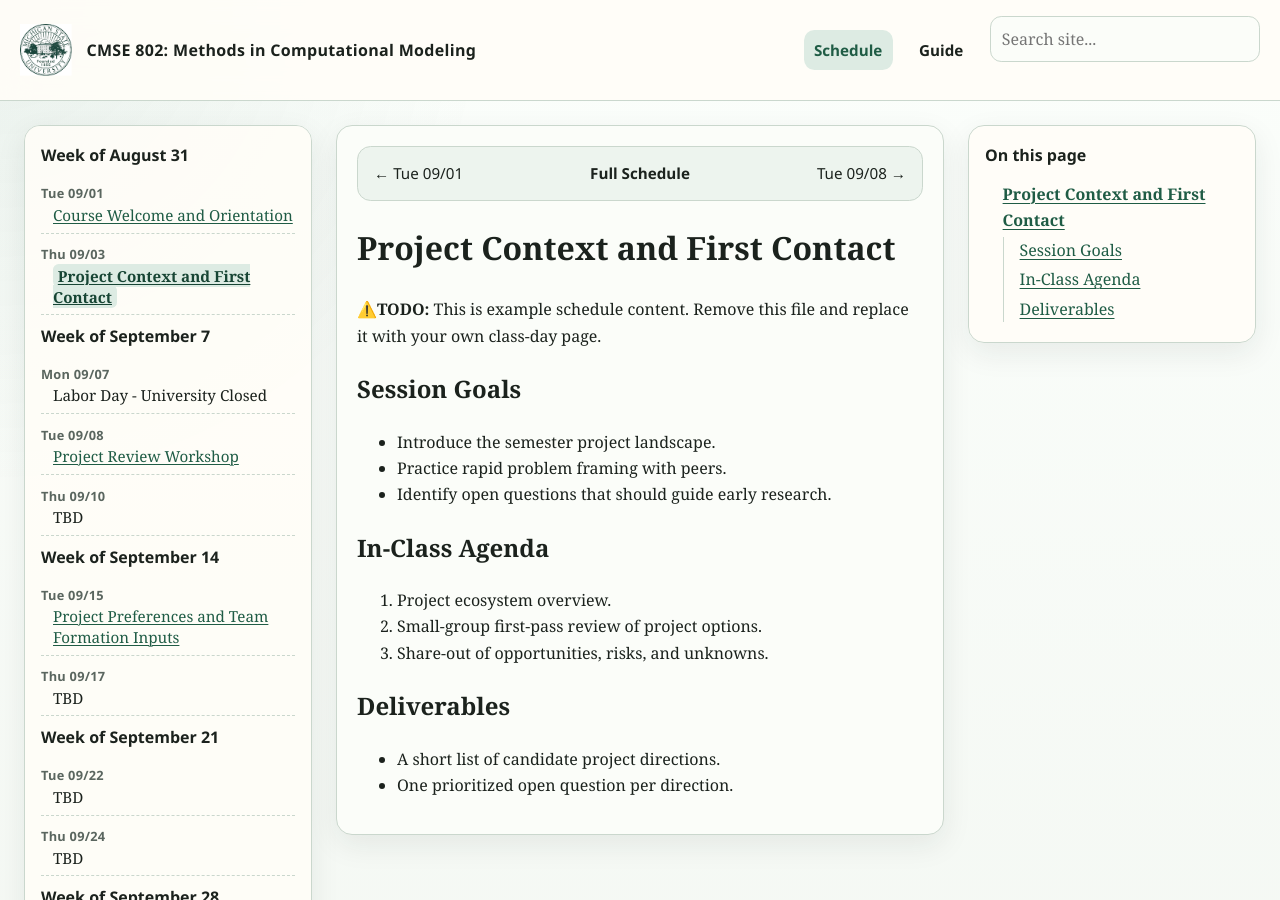
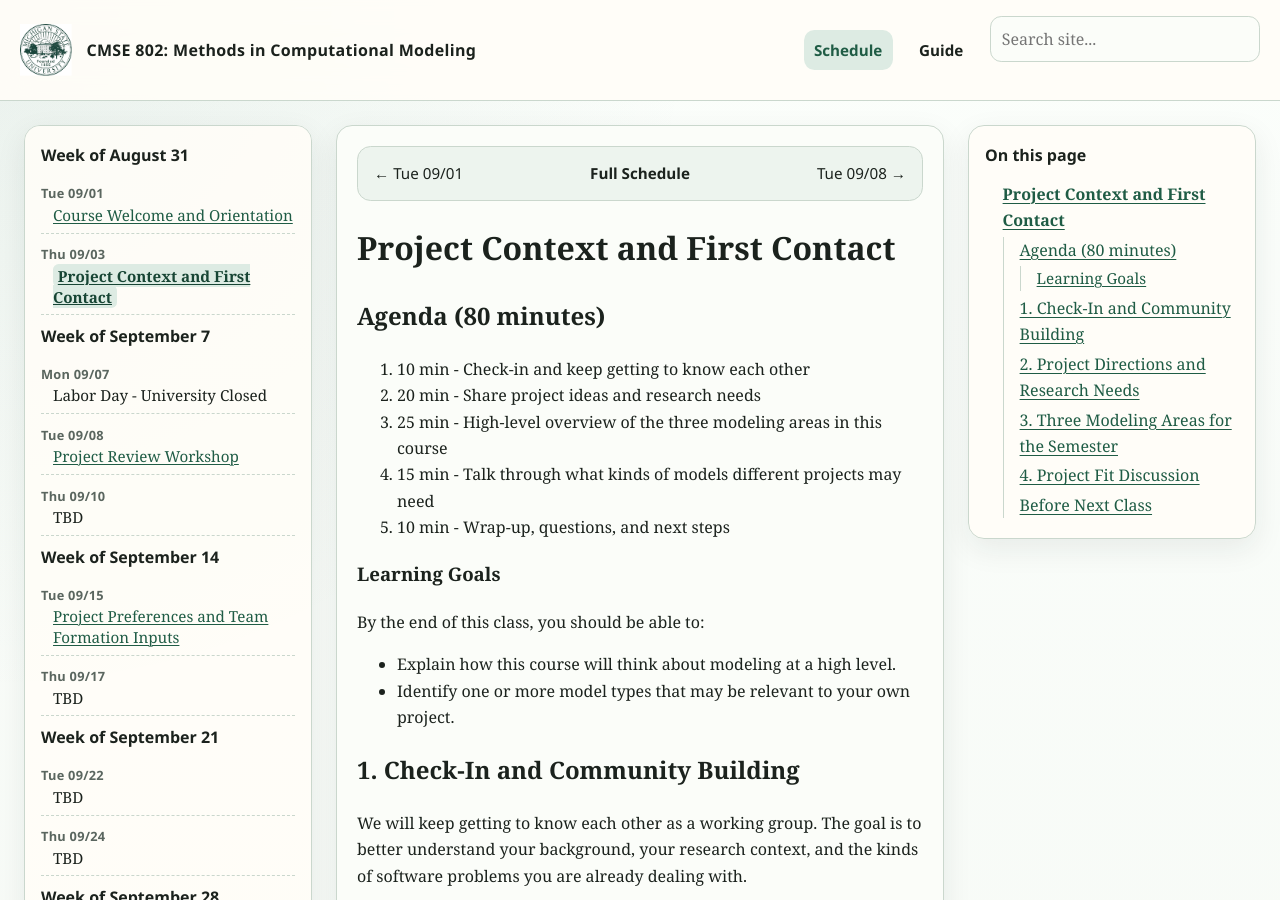
Before and after one commit to msu-cmse-courses/cmse802-FS26, a Jekyll site: the page built from Schedule/02-class-project-first-contact.md, in a window 1280 px wide and 900 px high. Built offline with Jekyll 4.4.1, drawn with Linux system fonts in a browser that asks for light colours; our own code applies the rules of GitHub Pages for plain Markdown files; some of the changed text lies outside the part shown.

```diff
--- a/Schedule/02-class-project-first-contact.md
+++ b/Schedule/02-class-project-first-contact.md
@@ -1,25 +1,47 @@
 ---
 layout: schedule
-title: "Project Context and First Contact"
-mode: "schedule"
 ---
 # Project Context and First Contact
 
-**⚠️TODO:** This is example schedule content. Remove this file and replace it with your own class-day page.
+## Agenda (80 minutes)
 
-## Session Goals
+1. 10 min - Check-in and keep getting to know each other
+2. 20 min - Share project ideas and research needs
+3. 25 min - High-level overview of the three modeling areas in this course
+4. 15 min - Talk through what kinds of models different projects may need
+5. 10 min - Wrap-up, questions, and next steps
 
-- Introduce the semester project landscape.
-- Practice rapid problem framing with peers.
-- Identify open questions that should guide early research.
+### Learning Goals
 
-## In-Class Agenda
+By the end of this class, you should be able to:
 
-1. Project ecosystem overview.
-2. Small-group first-pass review of project options.
-3. Share-out of opportunities, risks, and unknowns.
+- Explain how this course will think about modeling at a high level.
+- Identify one or more model types that may be relevant to your own project.
 
-## Deliverables
+## 1. Check-In and Community Building
 
-- A short list of candidate project directions.
-- One prioritized open question per direction.
+We will keep getting to know each other as a working group. The goal is to better understand your background, your research context, and the kinds of software problems you are already dealing with.
+
+## 2. Project Directions and Research Needs
+
+Come ready to briefly describe a project idea, research question, or software problem that you think this course might support. We will use this discussion to see where people are starting, what kinds of help may overlap across projects, and what kinds of examples or tools may be worth bringing into class later.
+
+## 3. Three Modeling Areas for the Semester
+
+This course will organize much of the semester around three broad modeling areas:
+
+- Physical models
+- Analytical models
+- Data-driven models
+
+The goal is not to force every project into the same path. Instead, we will use these categories as a simple way to think about the kinds of problems you are trying to solve and the kinds of tools that may be useful.
+
+## 4. Project Fit Discussion
+
+We will talk through the kinds of models that may make sense for different student projects. Some projects may already lean clearly toward one area. Others may need a mix, or may still be too early to classify. That is fine. The point is to meet projects where they are and use that discussion to decide what kinds of tools, examples, or in-class activities will be most useful this semester.
+
+## Before Next Class
+
+- Write down your current best project idea or research software direction.
+- Note which of the three modeling areas seems closest to your work right now.
+- Bring one question about tools, workflow, or project scope to the next class.
--- a/_config.yml
+++ b/_config.yml
@@ -2,7 +2,7 @@ theme: jekyll-theme-minimal
 title: "CMSE 802: Methods in Computational Modeling"
 description: "This course introduces students to the principles and practices of computational modeling in scientific research. Students will learn to develop, analyze, and validate models across various domains, including analytical, physical, and data-driven approaches. The course emphasizes reproducibility, software engineering best practices, and the integration of generative AI tools in scientific workflows."
 logo: /assets/img/CMSE.png
-baseurl: /CMSE802-FS26
+baseurl: /cmse802-FS26
 permalink: /:year/:month/:day/:title
 exclude:
   - envs/
```
Also changed, not shown: Guide/00-index.md (+0 -3 lines), Guide/02-Glossary.md (deleted, +0 -166 lines), Guide/10-Projects.md (deleted, +0 -43 lines), Guide/11-Project_Videos.md (deleted, +0 -126 lines), Schedule/03-class-project-review-workshop.md (deleted, +0 -26 lines), Schedule/05-class-project-preferences.md (deleted, +0 -25 lines), .github/copilot-instructions.md, 1 other file.
